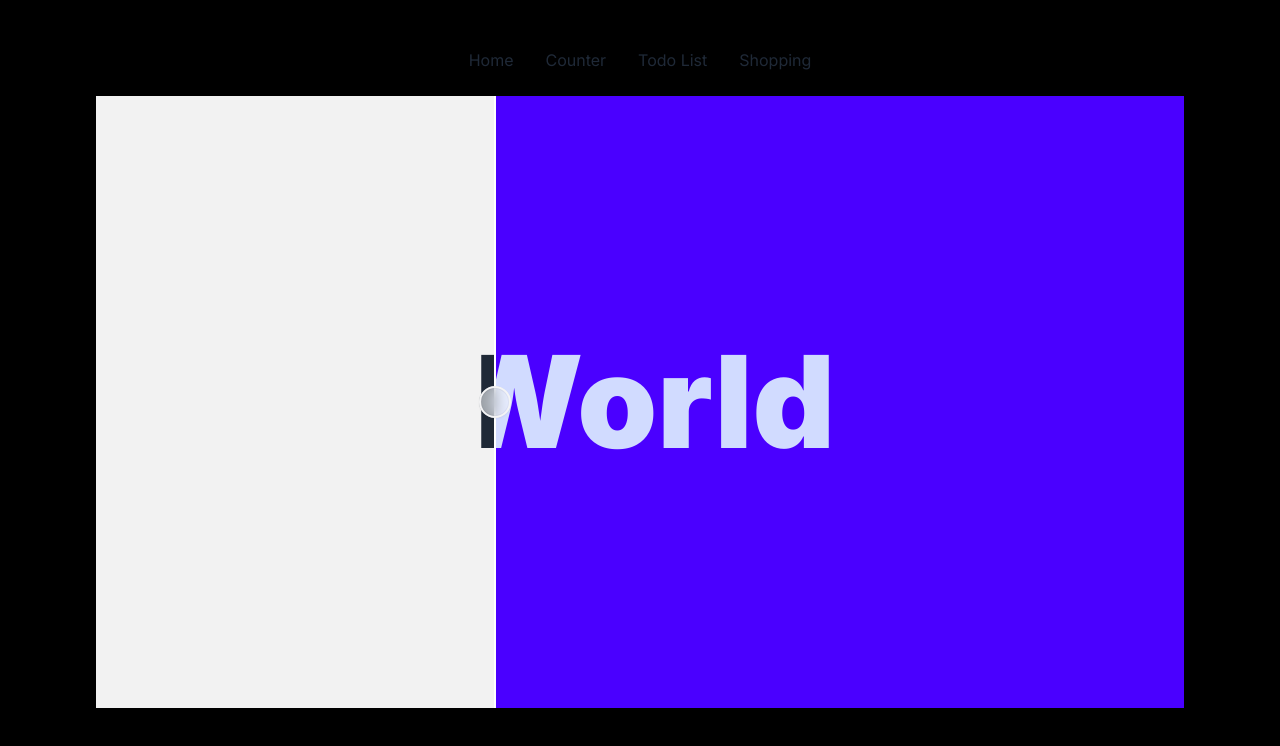
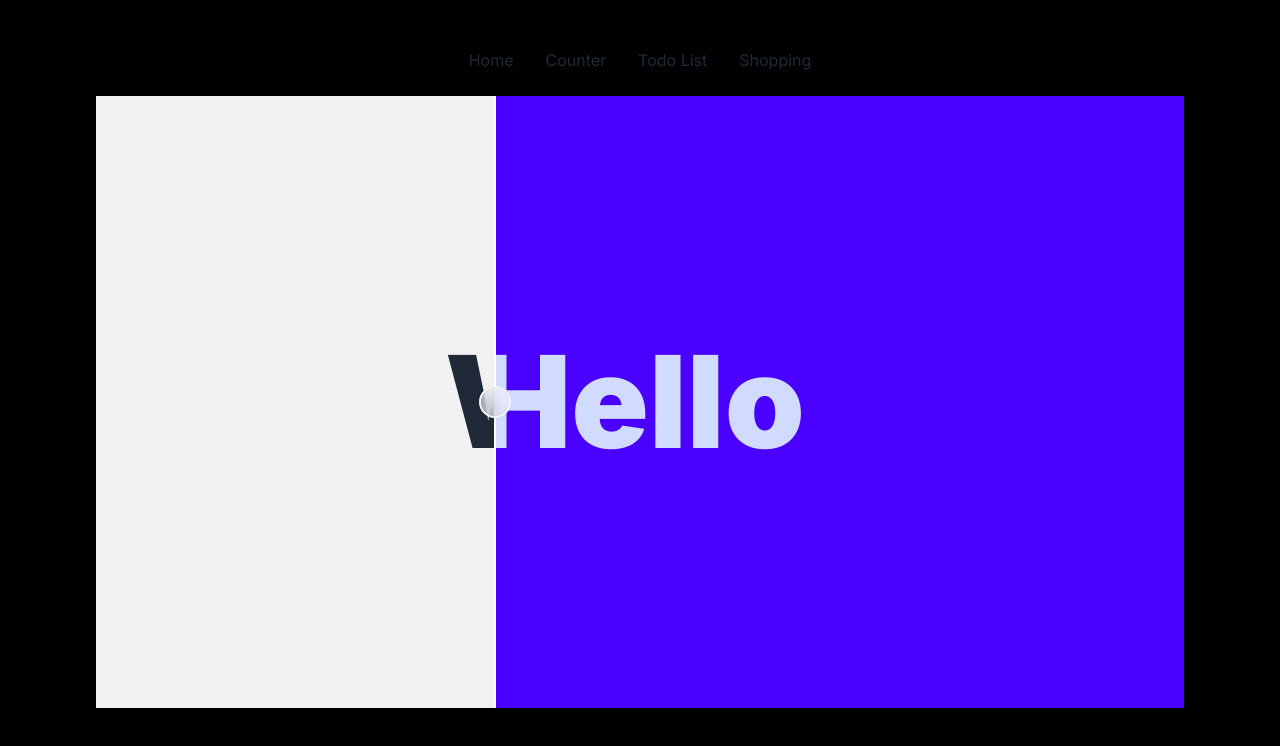
Before and after one commit to Saedddd/ThreeProjectsRTK, a Next.js app: page / in a window 1280 px wide. Shown: the top 746 px of the page. Built offline with nearby package versions, Linux system fonts and the light colour scheme.

Commit message:
Add update

```diff
--- a/src/app/page.tsx
+++ b/src/app/page.tsx
@@ -7,10 +7,10 @@ export default function Home() {
     <main className="flex bg-black min-h-screen flex-col items-center justify-between p-24">
        <div className="diff aspect-[16/9]">
           <div className="diff-item-1">
-            <div className="bg-primary text-primary-content text-9xl font-black grid place-content-center">World</div>
+            <div className="bg-primary text-primary-content text-9xl font-black grid place-content-center">Hello</div>
           </div>
           <div className="diff-item-2">
-            <div className="bg-base-200 text-9xl font-black grid place-content-center">Hello</div>
+            <div className="bg-base-200 text-9xl font-black grid place-content-center">World</div>
           </div>
           <div className="diff-resizer"></div>
         </div>
--- a/src/app/todo/page.tsx
+++ b/src/app/todo/page.tsx
@@ -26,7 +26,7 @@ const page = () => {
                 { id: 1, title: "Make a juice", completed: true},
               ]}
               />
-              <TotalComletedItems/>
+            <TotalComletedItems/>
 
 
             </div>
```
